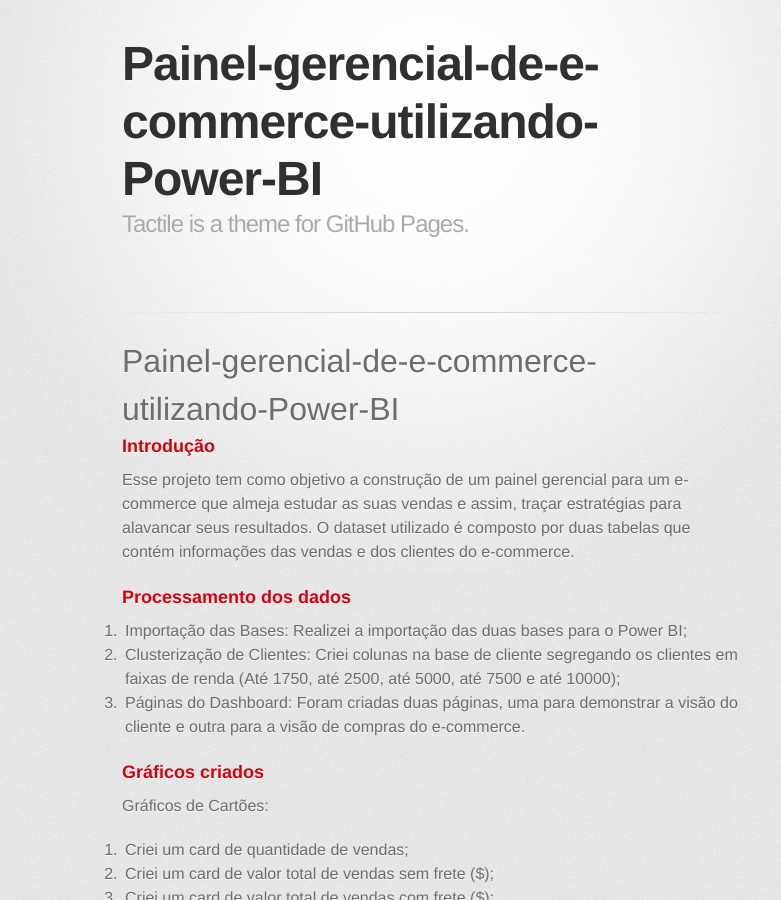
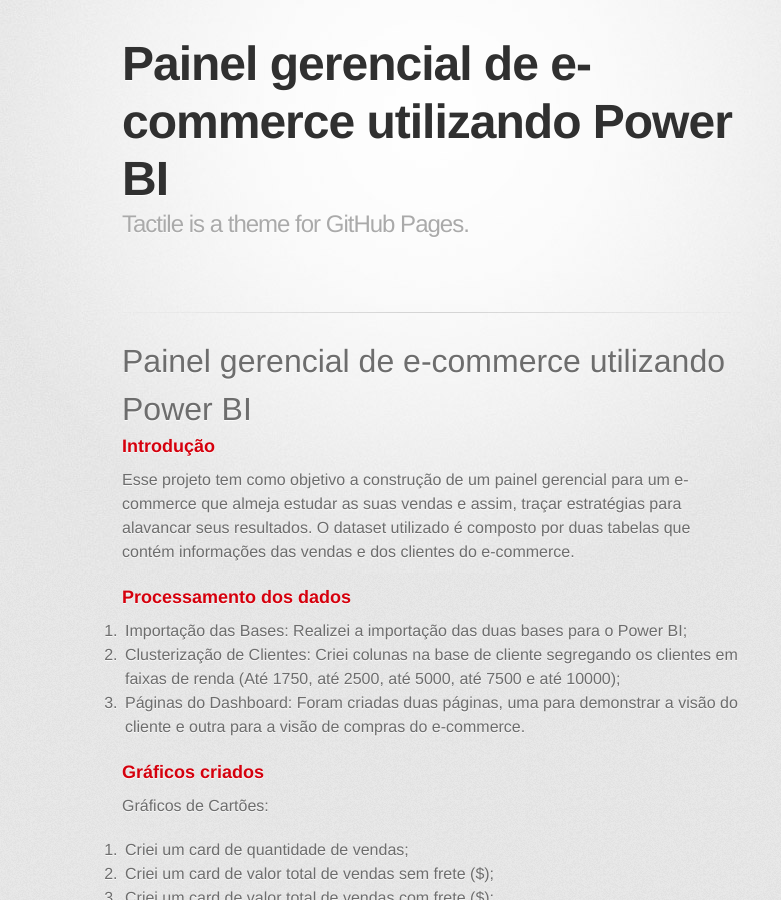
Before and after one commit to mnd43/Portifolio-Mnd43, a Jekyll site: the page built from Painel-gerencial-de-e-commerce-utilizando-Power-BI.md, in a window 1280 px wide and 900 px high. Shown: the whole window, without its empty margins (208-989 px from the left). Built offline with Jekyll 4.4.1, drawn with Linux system fonts in a browser that asks for light colours; some web fonts are replaced; our own code applies the rules of GitHub Pages for plain Markdown files.

```diff
--- a/Painel-gerencial-de-e-commerce-utilizando-Power-BI.md
+++ b/Painel-gerencial-de-e-commerce-utilizando-Power-BI.md
@@ -1,4 +1,4 @@
-# Painel-gerencial-de-e-commerce-utilizando-Power-BI
+# Painel gerencial de e-commerce utilizando Power BI
 
 ### Introdução
 Esse projeto tem como objetivo a construção de um painel gerencial para um e-commerce que almeja estudar as suas vendas e assim, traçar estratégias para alavancar seus resultados.
```
